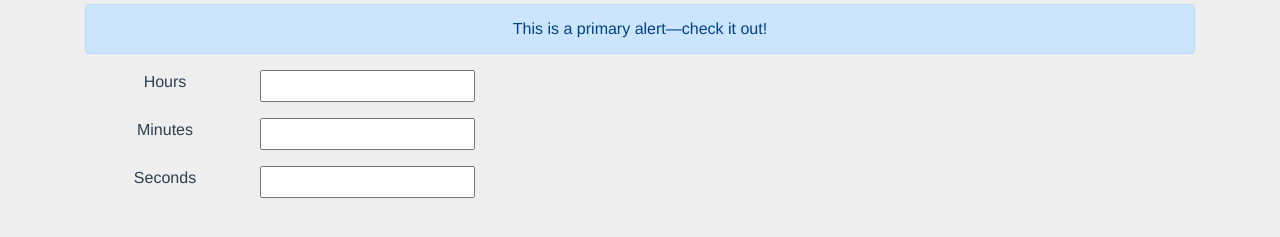
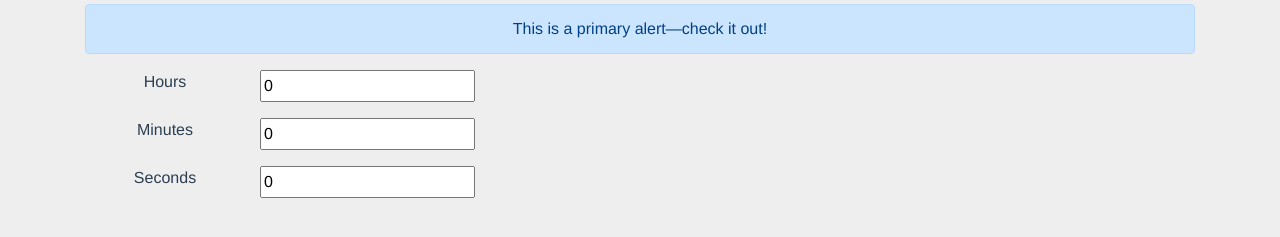
Before and after one commit to ahmadsalmasri/real-vue-project, a Vue app: page /money in a window 1280 px wide. Shown: the part 151-388 px from the top of the page. Built offline with nearby package versions, Linux system fonts and the light colour scheme.

Commit message:
first commit

```diff
--- a/src/views/Money.vue
+++ b/src/views/Money.vue
@@ -1,6 +1,7 @@
 <template>
   <div class="money">
-    <h2>{{ pageDescreption }}</h2><hr />
+    <h2>{{ pageDescreption }}</h2>
+    <hr />
 
     <div class="alert alert-primary" role="alert">
       This is a primary alert—check it out!
@@ -17,7 +18,6 @@
       <label class="col-2">Seconds</label>
       <input type="text" v-model="seconds" />
     </div>
-
   </div>
 </template>
 
@@ -27,6 +27,21 @@ export default {
     return {
       pageName: "Money",
       pageDescreption: "This is an Money page",
+      hours: 0,
+      minutes: 0,
+      seconds: 0
+    };
+  },
+  watch: {
+    hours: function(v) {
+      this.minutes = v * 60;
+    },
+    minutes: function(v) {
+      this.hours = v / 60;
+      this.seconds = v * 60;
+    },
+    seconds: function(v) {
+      this.minutes = v / 60;
     }
   },
   name: "Money"
```
Lines whose indentation alone changed are shown as unchanged.
